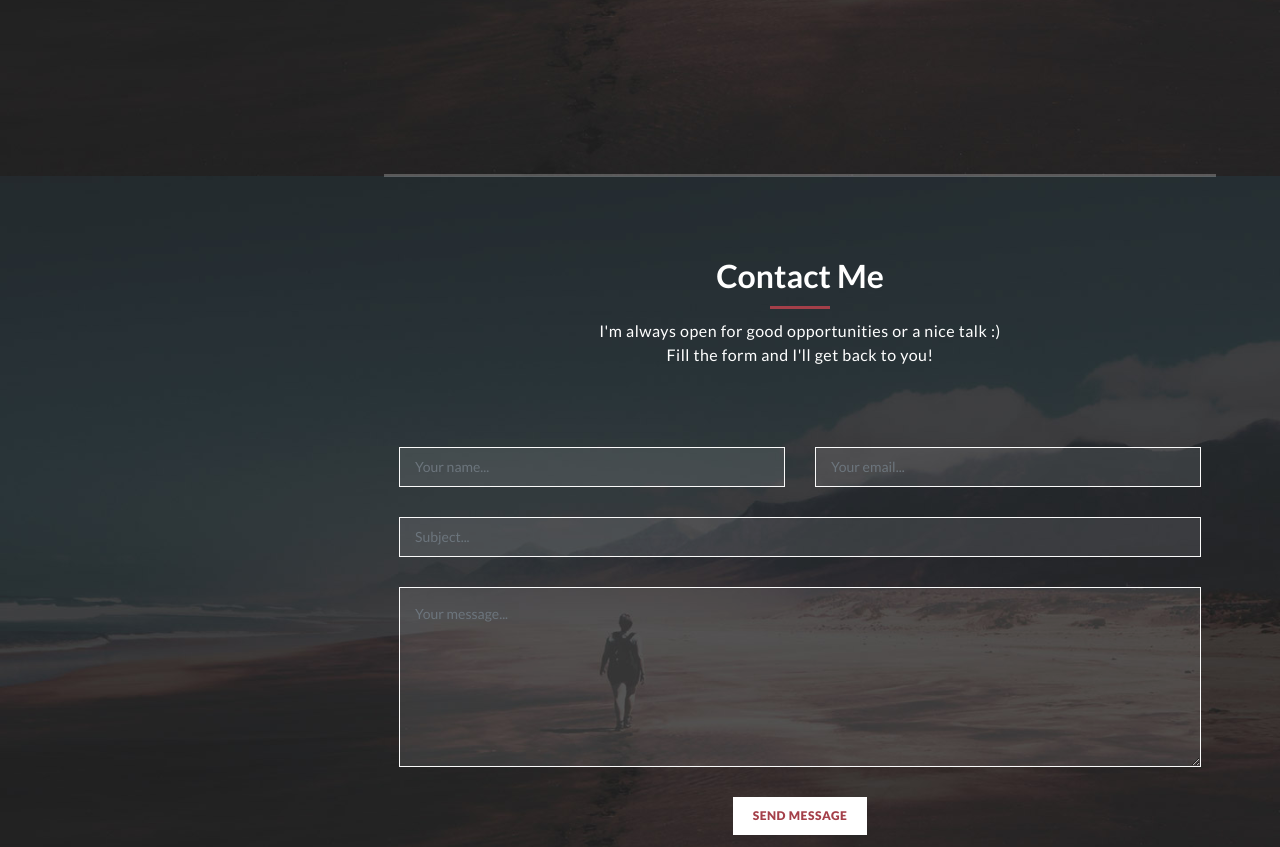
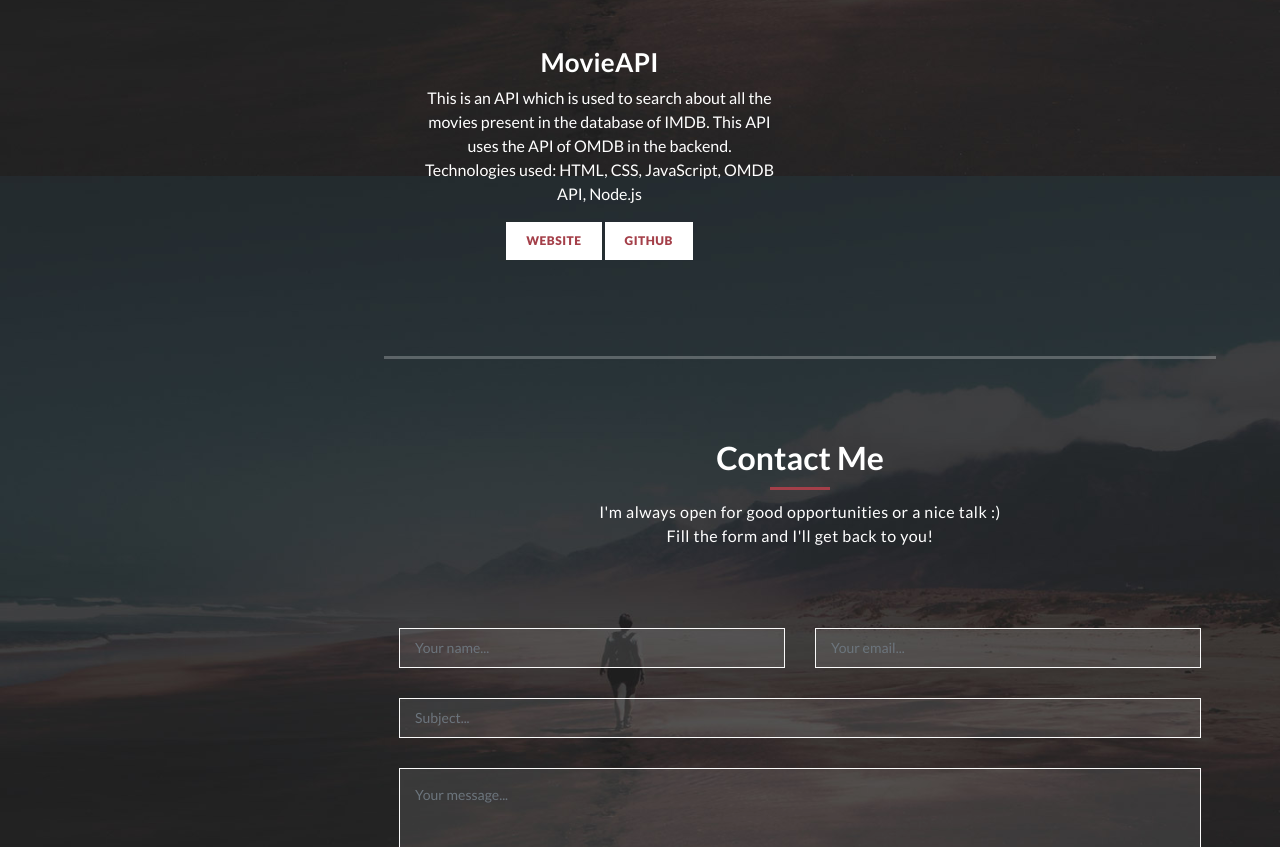
Before and after one commit to shubham00jain/shubham00jain.github.io, a plain HTML site: page index.html in a window 1280 px wide. Shown: the part 3024-3871 px from the top of the page. Drawn offline with Linux system fonts and the light colour scheme.

Commit message:
update files

```diff
--- a/index.html
+++ b/index.html
@@ -243,7 +243,32 @@
               </div>
             </div>
           </div>
+          <div class="col-md-6">
+            <div class="left-text" style="text-align: center;">
+              <h4>MovieAPI</h4>
+              <p>
+                This is an API which is used to search about all the movies present in the database of IMDB.
+                This API uses the API of OMDB in the backend.<br>
+                Technologies used: HTML, CSS, JavaScript, OMDB API, Node.js
+                <div>
+                  <span class="text-left">
+                    <a href="https://movie-search-webapi.herokuapp.com/search"><button type="submit" id="form-submit" class="button">
+                      Website
+                    </button></a>
+                  </span>
+                  <span class="text-right">
+                    <a href="https://github.com/shubham00jain/MovieAPI">
+                      <button type="submit" id="form-submit" class="button">
+                        Github
+                      </button>
+                    </a>
+                  </span>
+                </div>
+              </p>
+            </div>
+          </div>
         </div>
+
       </section>
 
       <section class="section contact-me" data-section="section4">
```
